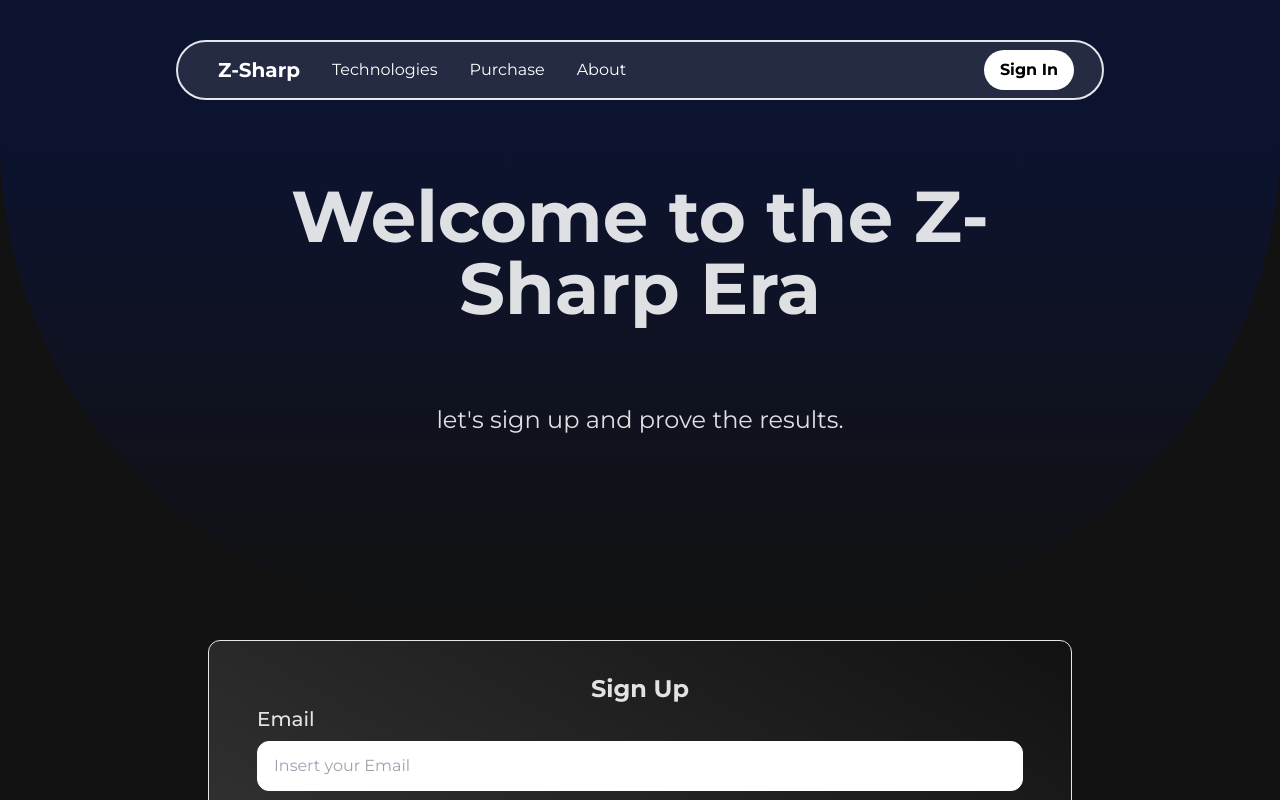
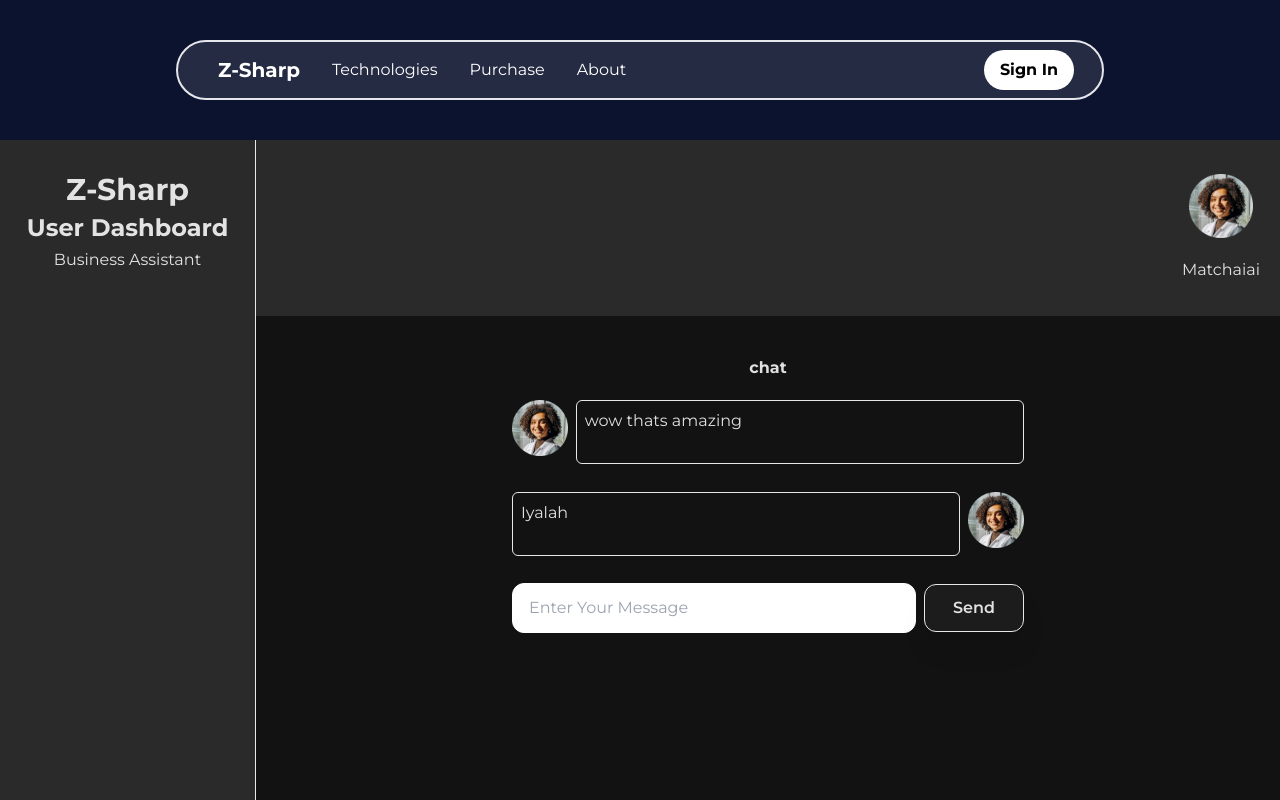
Before and after one commit to RayyanFv/fp-pweb, a React (Vite) app: page / in a window 1280 px wide. Shown: the top 800 px of the page. Built offline with nearby package versions, Linux system fonts and the light colour scheme.

Commit message:
feat: chat dashboard for admin and user

```diff
--- a/src/App.jsx
+++ b/src/App.jsx
@@ -1,6 +1,6 @@
 import { useState } from 'react'
 import './App.css'
-import Header from './components/Header'
+import Header from './components/header'
 import Homepage from './app/homepage/Main'
 import Technologies from './app/technologies/Main'
 import AboutUs from './app/about-us/Main'
@@ -8,13 +8,15 @@ import Purchase from './app/purchase/Main'
 import Footer from './components/Footer'
 import Signin from './app/signin/Main'
 import Signup from './app/signup/Main'
+import AdminDashboard from './app/admin-dashboard/Main'
+import UserDashboard from './app/user-dashboard/Main'
 
 
 export default function App() {
   return (
     <main className='w-full h-screen '>
       <Header />
-      <Signup/>
+      <UserDashboard/>
       <Footer/>
     </main>
   );
--- a/src/app/Homepage/Main.jsx
+++ b/src/app/Homepage/Main.jsx
@@ -1,5 +1,4 @@
 import React from 'react';
-import Anu from './Anu';
 
 function Main() {
   return (
@@ -15,11 +14,11 @@ function Main() {
         <div className='font-semibold flex justify-left flex-row gap-8 mt-4 ml-8 mb-4'>
           Z-Sharp Era
         </div>
-        <div className='font-semiboldflex justify-left flex-row gap-8 my-4 mx-8'>
+        <div className='font-semibold flex justify-left flex-row gap-8 my-4 mx-8'>
           Fact
         </div><div className='font-semibold flex justify-left flex-row gap-8 my-4 mx-8'>
           Capabilities
-        </div><div  className='font-semibold  flex justify-left flex-row gap-8 my-4 mx-8'>
+        </div><div className='font-semibold  flex justify-left flex-row gap-8 my-4 mx-8'>
           Entrepreneurship Era
         </div><div className='font-semibold flex justify-left flex-row gap-8 my-4 mx-8'>
           Business Intelligence Consultant
@@ -27,7 +26,7 @@ function Main() {
       </div>
       <div className='flex text-2xl font-normal justify-center text-center px-64 py-10'>Gen-Z It is a generation that is highly potential to significantly contribute to economic growth; <br></br> therefore, we refer to it as Z-Sharp Era</div>
       <div className='flex text-2xl font-normal justify-center text-center px-64 py-10'>2021 Asia Pacific Young Entrepreneurs Survey found that 72% of Generation Z and Millennials in the Asia Pacific aspire to have their own business.</div>
-    <img src='/images/homepage/graph.svg' className='h-96 rounded-tl-[30px] mx-auto mb-10'/>
+      <img src='/images/homepage/graph.svg' className='h-96 rounded-tl-[30px] mx-auto mb-10' />
       <div className='relative h-[50vh] w-full overflow-hidden'>
         {/* Shape setengah lingkaran (sebelah kanan) */}
         <div className='w-full h-full relative'>
@@ -40,15 +39,15 @@ function Main() {
 
       <div className='flex flex-row h-[200px] w-auto mx-64'>
         <div className='flex  bg-blue-900 flex-col h-[200px] w-[200px] mr-auto justify-between rounded-tl-[30px] rounded-br-[30px] shadow-2xl shadow-cyan-800/65' >
-        <img src='/images/homepage/mark.png' className='h-40 rounded-tl-[30px] '/>
+          <img src='/images/homepage/mark.png' className='h-40 rounded-tl-[30px] ' />
           <div style={{ fontSize: '10px' }} className='mx-auto my-auto text-center'><b>Mark</b> <br></br>Business Intelligence at Market</div>
         </div>
         <div className='flex bg-blue-900 flex-col h-[200px] w-[200px] mx-auto justify-between rounded-tl-[30px] rounded-br-[30px] shadow-2xl shadow-cyan-800/65' >
-        <img src='/images/homepage/billy.png' className='h-40 rounded-tl-[30px] '/>
+          <img src='/images/homepage/billy.png' className='h-40 rounded-tl-[30px] ' />
           <div style={{ fontSize: '10px' }} className='mx-auto my-auto text-center'><b>Billie</b> <br></br>Data Analyst at Market</div>
         </div>
         <div className='flex bg-blue-900 flex-col h-[200px] w-[200px] ml-auto justify-between rounded-tl-[30px] rounded-br-[30px] shadow-2xl shadow-cyan-800/65' >
-        <img src='/images/homepage/rose.png' className='h-40 rounded-tl-[30px] '/>
+          <img src='/images/homepage/rose.png' className='h-40 rounded-tl-[30px] ' />
           <div style={{ fontSize: '10px' }} className='mx-auto my-auto text-center'><b>Rose</b> <br></br>Market Research at Market</div>
         </div>
       </div>
@@ -66,17 +65,17 @@ function Main() {
       <div className='flex flex-row h-60 w-auto mx-60 my-28'>
         <div className='flex bg-[#1C1C1C] flex-col h-60 w-[200px] mx-auto justify-between rounded-xl drop-shadow-xl px-5 ' >
           <div style={{ fontSize: '12px' }} className='font-bold mx-auto my-4 text-center'>Can Z-Sharp Build My Raw Idea?</div>
-        <img src='/images/homepage/idea.svg' className='h-28 rounded-tl-[30px]'/>
+          <img src='/images/homepage/idea.svg' className='h-28 rounded-tl-[30px]' />
           <div style={{ fontSize: '10px' }} className='mx-auto my-auto text-center'>Yes, Z-Sharp can sharpen your raw idea until it becomes worthy of implementation.</div>
         </div>
         <div className='flex bg-[#1C1C1C] flex-col h-60 w-[200px] mx-auto justify-between rounded-xl drop-shadow-xl  px-5 ' >
           <div style={{ fontSize: '12px' }} className='font-bold mx-auto my-4 text-center'>Can Z-Sharp Analyze My Selling and Market Potential?</div>
-        <img src='/images/homepage/analytics.svg' className='h-28 rounded-tl-[30px] '/>
+          <img src='/images/homepage/analytics.svg' className='h-28 rounded-tl-[30px] ' />
           <div style={{ fontSize: '10px' }} className='mx-auto my-auto text-center'>Yes, Z-Sharp can analyze your selling and market potential.</div>
         </div>
         <div className='flex bg-[#1C1C1C] flex-col h-60 w-[200px] mx-auto justify-between rounded-xl drop-shadow-xl  px-5 ' >
           <div style={{ fontSize: '12px' }} className='font-bold mx-auto my-4 text-center'>Can Z-Sharp Provide Business Consultation?</div>
-        <img src='/images/homepage/presentation.svg' className='h-28 rounded-tl-[30px] '/>
+          <img src='/images/homepage/presentation.svg' className='h-28 rounded-tl-[30px] ' />
           <div style={{ fontSize: '10px' }} className='mx-auto my-auto text-center'>Yes, we will provide business consultation to you to the best of our ability through our talented consultants.</div>
         </div>
       </div>
--- /dev/null
+++ b/src/app/admin-dashboard/Main.jsx
@@ -0,0 +1,69 @@
+import React from 'react'
+
+function Main() {
+  return (
+    <>
+    <div className='flex flex-row w-full h-44 bg-navbar'>
+        <div className='flex flex-col w-1/5 h-full py-8 gap-1 border-r'>
+            <div className='text-3xl font-bold text-center mt-10`'>Z-Sharp</div>
+            <div className='text-2xl font-bold text-center mt-10`'>Admin Dashboard</div>
+            <div className='text-md font-normal text-center mt-10`'>Business Assistant</div>
+        </div>
+        <div className='flex flex-col ml-auto my-auto gap-5 px-5'>
+
+        <div className='rounded-full w-16 h-16 mx-auto '>
+        <img src='/images/technologies/matchaiai.png' className='h-fit w-fit' />
+        </div>
+        <div className='my-auto mx-auto'>Matchaiai</div>
+
+        </div>
+    </div>
+
+
+
+    <div className='flex w-auto h-full'>
+
+    <div className='flex w-1/5 h-full border-r bg-navbar'></div>
+    <div className='flex flex-col w-4/5 h-full mx-auto gap-3 py-10'>
+        <div className='font-bold mx-auto'>chat</div>
+    <div className='flex flex-row mx-auto w-1/2 h-18 gap-2 mr-auto py-2'>
+    <div className='rounded-full w-16 h-16'>
+        <img src='/images/technologies/matchaiai.png' className='h-fit w-fit' />
+        </div>
+        <div className='border rounded-md w-full py-2 px-2'>
+            wow thats amazing
+    </div>
+    </div><div className='flex flex-row mx-auto w-1/2 h-18 gap-2 mr-auto py-2'>
+        <div className='border rounded-md w-full py-2 px-2'>
+            Iyalah
+    </div>
+    <div className='rounded-full w-16 h-16'>
+        <img src='/images/technologies/matchaiai.png' className='h-fit w-fit' />
+        </div>
+    </div>
+
+
+    <div className='flex flex-row mx-auto w-1/2 h-16 gap-2'>
+    <div className='flex flex-col my-auto w-full'>
+    <input
+            className="border border-white py-3 px-4 w-full rounded-xl"
+            placeholder="Enter Your Message"
+            name="send"
+            type="text"
+            required/>
+    </div>
+    <button className='flex bg-[#1C1C1C] border flex-col h-12 my-auto w-1/8 rounded-xl drop-shadow-xl px-7 ml-auto' >
+          <div className="mx-auto my-auto font-semibold">Send</div>
+    </button>
+    </div>
+
+    </div>
+
+    </div>
+    </>
+
+
+  )
+}
+
+export default Main
--- a/src/app/signin/Main.jsx
+++ b/src/app/signin/Main.jsx
@@ -20,7 +20,7 @@ function Main() {
             placeholder="Insert your Email"
             name="send"
             type="text"
-            required/>
+            required />
         </div>
         <div className='flex flex-col gap-2 my-7'>
           <div className='text-xl font-medium my-auto'>Password</div>
@@ -29,7 +29,7 @@ function Main() {
             placeholder="Insert your Passowrd"
             name="send"
             type="password"
-            required/>
+            required />
         </div>
         <label className="text-sm" htmlFor="rememberMe">
           Remember Me
--- /dev/null
+++ b/src/app/user-dashboard/Main.jsx
@@ -0,0 +1,69 @@
+import React from 'react'
+
+function Main() {
+  return (
+    <>
+    <div className='flex flex-row w-full h-44 bg-navbar'>
+        <div className='flex flex-col w-1/5 h-full py-8 gap-1 border-r'>
+            <div className='text-3xl font-bold text-center mt-10`'>Z-Sharp</div>
+            <div className='text-2xl font-bold text-center mt-10`'>User Dashboard</div>
+            <div className='text-md font-normal text-center mt-10`'>Business Assistant</div>
+        </div>
+        <div className='flex flex-col ml-auto my-auto gap-5 px-5'>
+
+        <div className='rounded-full w-16 h-16 mx-auto '>
+        <img src='/images/technologies/matchaiai.png' className='h-fit w-fit' />
+        </div>
+        <div className='my-auto mx-auto'>Matchaiai</div>
+
+        </div>
+    </div>
+
+
+
+    <div className='flex w-auto h-full'>
+
+    <div className='flex w-1/5 h-full border-r bg-navbar'></div>
+    <div className='flex flex-col w-4/5 h-full mx-auto gap-3 py-10'>
+        <div className='font-bold mx-auto'>chat</div>
+    <div className='flex flex-row mx-auto w-1/2 h-18 gap-2 mr-auto py-2'>
+    <div className='rounded-full w-16 h-16'>
+        <img src='/images/technologies/matchaiai.png' className='h-fit w-fit' />
+        </div>
+        <div className='border rounded-md w-full py-2 px-2'>
+            wow thats amazing
+    </div>
+    </div><div className='flex flex-row mx-auto w-1/2 h-18 gap-2 mr-auto py-2'>
+        <div className='border rounded-md w-full py-2 px-2'>
+            Iyalah
+    </div>
+    <div className='rounded-full w-16 h-16'>
+        <img src='/images/technologies/matchaiai.png' className='h-fit w-fit' />
+        </div>
+    </div>
+
+
+    <div className='flex flex-row mx-auto w-1/2 h-16 gap-2'>
+    <div className='flex flex-col my-auto w-full'>
+    <input
+            className="border border-white py-3 px-4 w-full rounded-xl"
+            placeholder="Enter Your Message"
+            name="send"
+            type="text"
+            required/>
+    </div>
+    <button className='flex bg-[#1C1C1C] border flex-col h-12 my-auto w-1/8 rounded-xl drop-shadow-xl px-7 ml-auto' >
+          <div className="mx-auto my-auto font-semibold">Send</div>
+    </button>
+    </div>
+
+    </div>
+
+    </div>
+    </>
+
+
+  )
+}
+
+export default Main
--- a/src/components/Header.jsx
+++ b/src/components/Header.jsx
@@ -12,7 +12,7 @@ function Header() {
           <a href="/purchase" className="text-white">Purchase</a>
           <a href="/about-us" className="text-white">About</a>
           <div className="space-x-4 ml-auto mr-7 rounded-full bg-white py-2 px-4">
-          <a href="/contact" className="text-black font-bold">Sign In</a>
+          <a href="/signin" className="text-black font-bold">Sign In</a>
           </div>
         </div>
       </div>
```
Also changed, not shown: src/app/technologies/Main.jsx (+6 -6 lines), src/app/purchase/Main.jsx (indentation only). Lines whose indentation alone changed are shown as unchanged.
